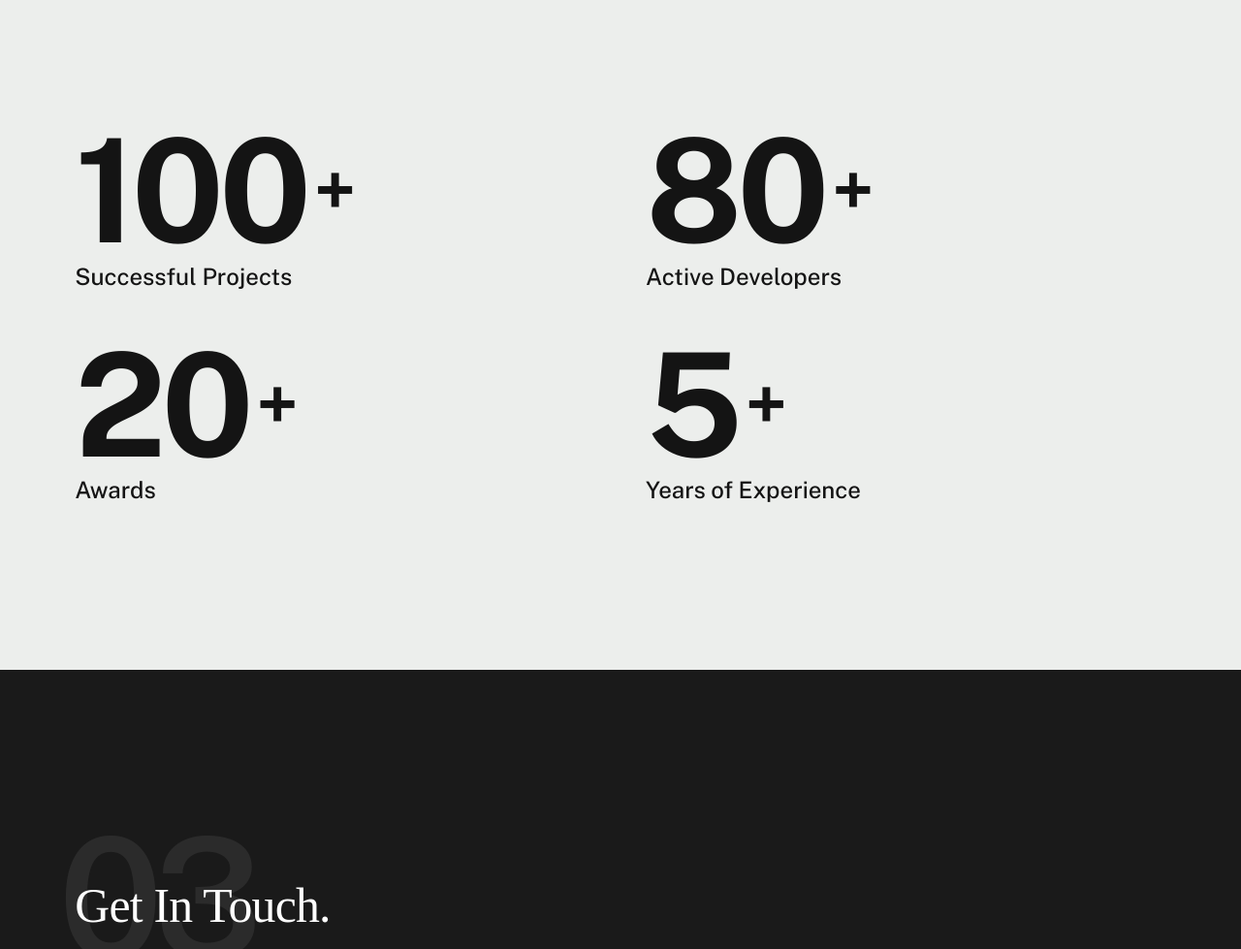
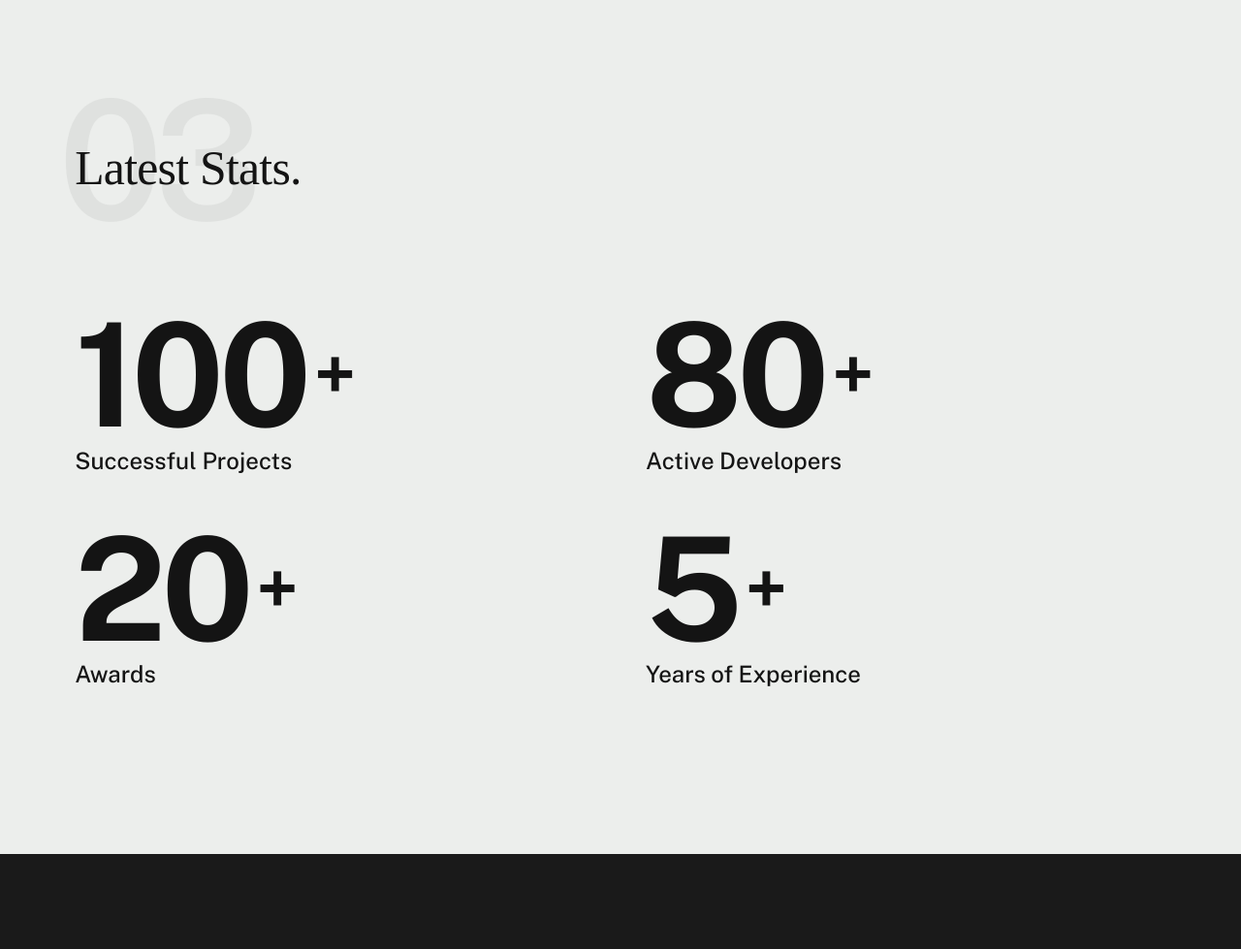
Before and after one commit to YolandaMejane1/Melsoft-Home-Page-Project, a plain HTML site: page index.html in a window 1280 px wide. Shown: the part 4400-5379 px from the top of the page at 97% size. Drawn offline with nearby package versions, Linux system fonts and the light colour scheme; a web font is replaced by a local one.

Commit message:
"fixed the latest stats header"

```diff
--- a/css/vendor.css
+++ b/css/vendor.css
@@ -368,11 +368,6 @@ pre[class*=language-] {
     display: none;
 }
 
-:root {
-    /*
-    --swiper-pagination-color: var(--swiper-theme-color);
-    */
-}
 
 .swiper-pagination {
     position  : absolute;
@@ -551,7 +546,7 @@ button.swiper-pagination-bullet {
 .swiper-scrollbar {
     border-radius   : 10px;
     position        : relative;
-    -ms-touch-action: none;
+    touch-action: none;
     background      : rgba(0, 0, 0, 0.1);
 }
 
@@ -613,12 +608,6 @@ button.swiper-pagination-bullet {
     cursor: move;
 }
 
-/* Preloader */
-:root {
-    /*
-    --swiper-preloader-color: var(--swiper-theme-color);
-    */
-}
 
 .swiper-lazy-preloader {
     width           : 42px;
--- a/index.html
+++ b/index.html
@@ -417,7 +417,11 @@
         <!-- # numbers
         ================================================== -->
         <section id="numbers" class="s-numbers">
-
+            <div class="row">
+                <div class="column xl-12">
+                    <div class="section-header" data-num="03">
+                        <h2 class="text-display-title">Latest Stats.</h2>
+                    </div>
             <div class="row counter-items">
 
                 <div class="column counter-items__item">
@@ -467,7 +471,7 @@
 
             <div class="row">
                 <div class="column lg-12">
-                    <div class="section-header light-on-dark" data-num="03">
+                    <div class="section-header light-on-dark" data-num="04">
                         <h2 class="text-display-title">Get In Touch.</h2>
                     </div> <!-- end section-header -->
                 </div>
```
